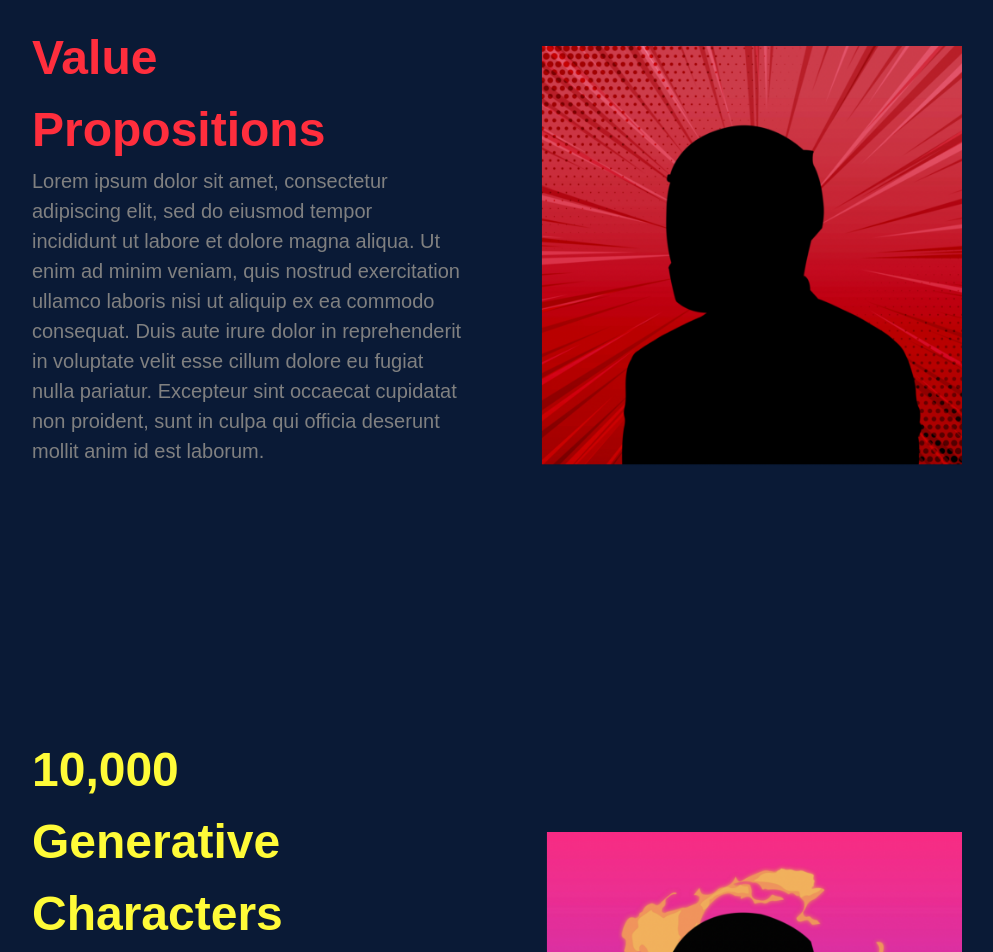
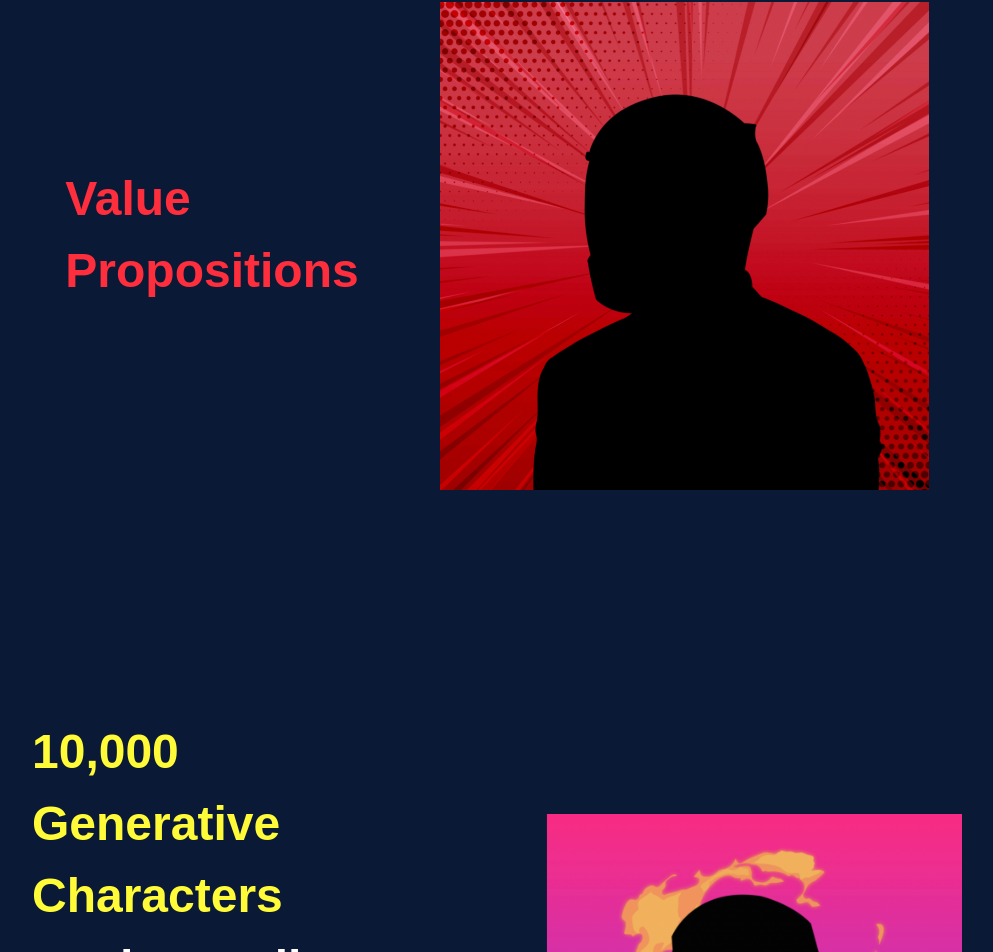
Before and after one commit to chain-labs/nftfy-dapp, a Next.js app: page /project-page in a window 1280 px wide. Shown: the part 998-1950 px from the top of the page, without its empty margins (168-1161 px from the left). Built offline with nearby package versions, Linux system fonts and the light colour scheme; no server answers.

Commit message:
ts error

```diff
--- a/src/containers/projectpage/index.tsx
+++ b/src/containers/projectpage/index.tsx
@@ -10,6 +10,7 @@ const ProjPageComp = () => {
 	const data = require("src/json/metadata.json");
 	const [noOfTokens, setNoOfTokens] = useState<Number>();
 	const [metaData, setMetaData] = useState<Object>();
+  const [price, setPrice] = useState<Number>(0.0);
 
 	const fetchMetadata = async () => {
 		const res = await axios.get(
@@ -28,7 +29,8 @@ const ProjPageComp = () => {
     //@ts-expect-error
 		console.log(BigNumber.from(metaData?.tokenDetails.basic.price).mul(BigNumber.from(noOfTokens)).toString())
 		const ethNo = formatUnits(bigNo,18)
-		console.log(ethNo)
+		console.log(typeof parseFloat(ethNo))
+    setPrice(parseFloat(ethNo))
 	};
 
 	useEffect(() => {
@@ -141,6 +143,18 @@ const ProjPageComp = () => {
 							Let's Begin
 						</Text>
 					</Box>
+          {/* <Box
+						bg="yellow-10"
+						px="4.8rem"
+						py="2rem"
+						borderRadius="4px"
+						cursor="pointer"
+						className="cta-btn"
+					>
+						<Text fontSize="2rem" color="black-20" fontWeight="extra-bold">
+							Let's Begin
+						</Text>
+					</Box> */}
 				</Box>
 			</Box>
 			{/* <-------------BANNER BACKGROUND ENDS----------------> */}
@@ -165,7 +179,9 @@ const ProjPageComp = () => {
 							maxWidth="50rem"
 							fontWeight="thin"
 						>
-							{data.collectionDetails.valueProposition}
+							{
+              //@ts-expect-error
+              metaData?.collectionDetails?.valueProposition}
 						</Text>
 					</Box>
 					<Box ml="8rem">
@@ -177,9 +193,7 @@ const ProjPageComp = () => {
 						/>
 					</Box>
 				</Box>
-
 				{/* <------------------ REPETITVE CONTENT TO BE DELETED LATER ------------------> */}
-
 				<Box display="flex" pt="20rem" center pl="20rem" pr="15rem">
 					<Box mt="2rem">
 						<Text
```
